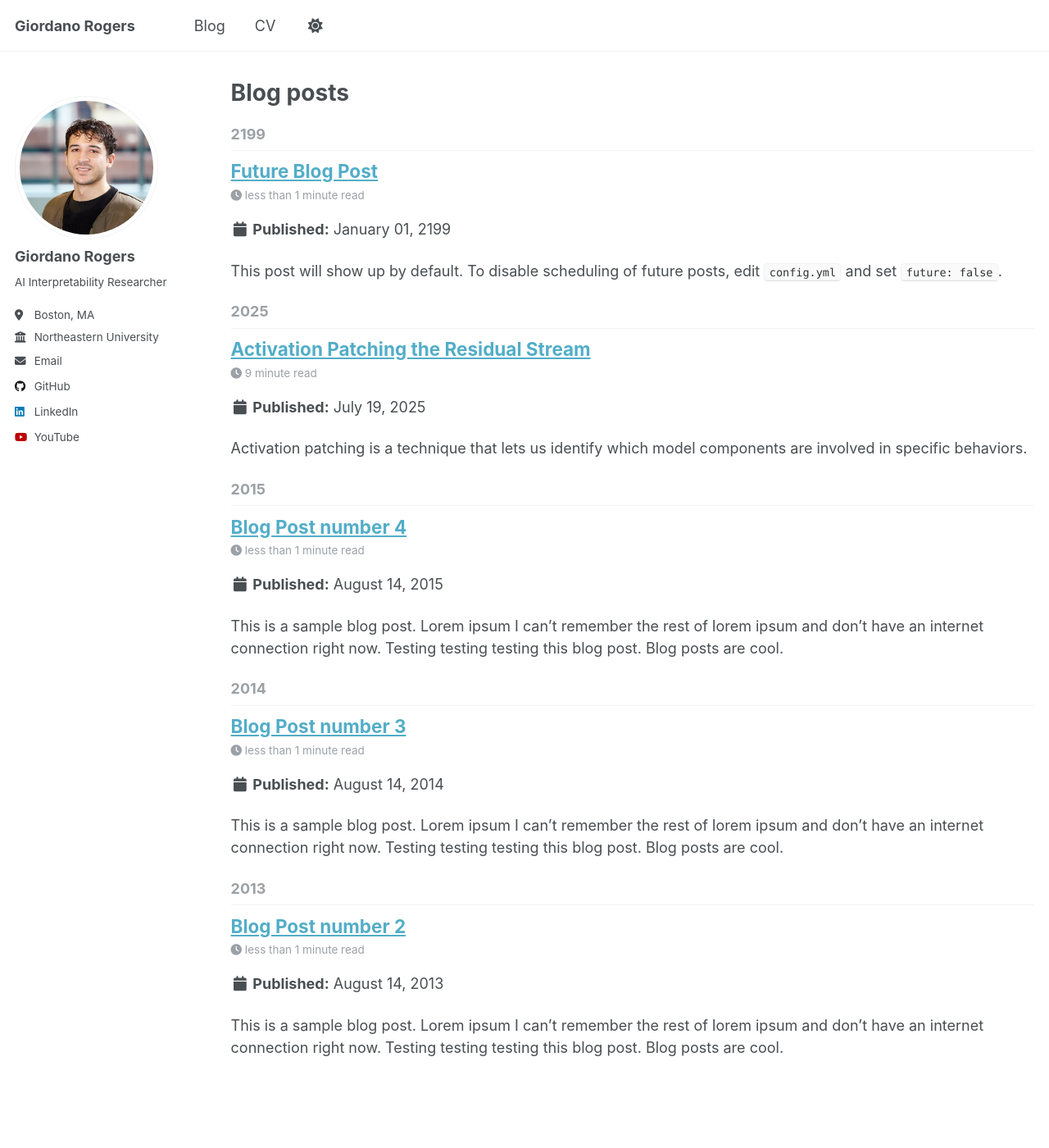
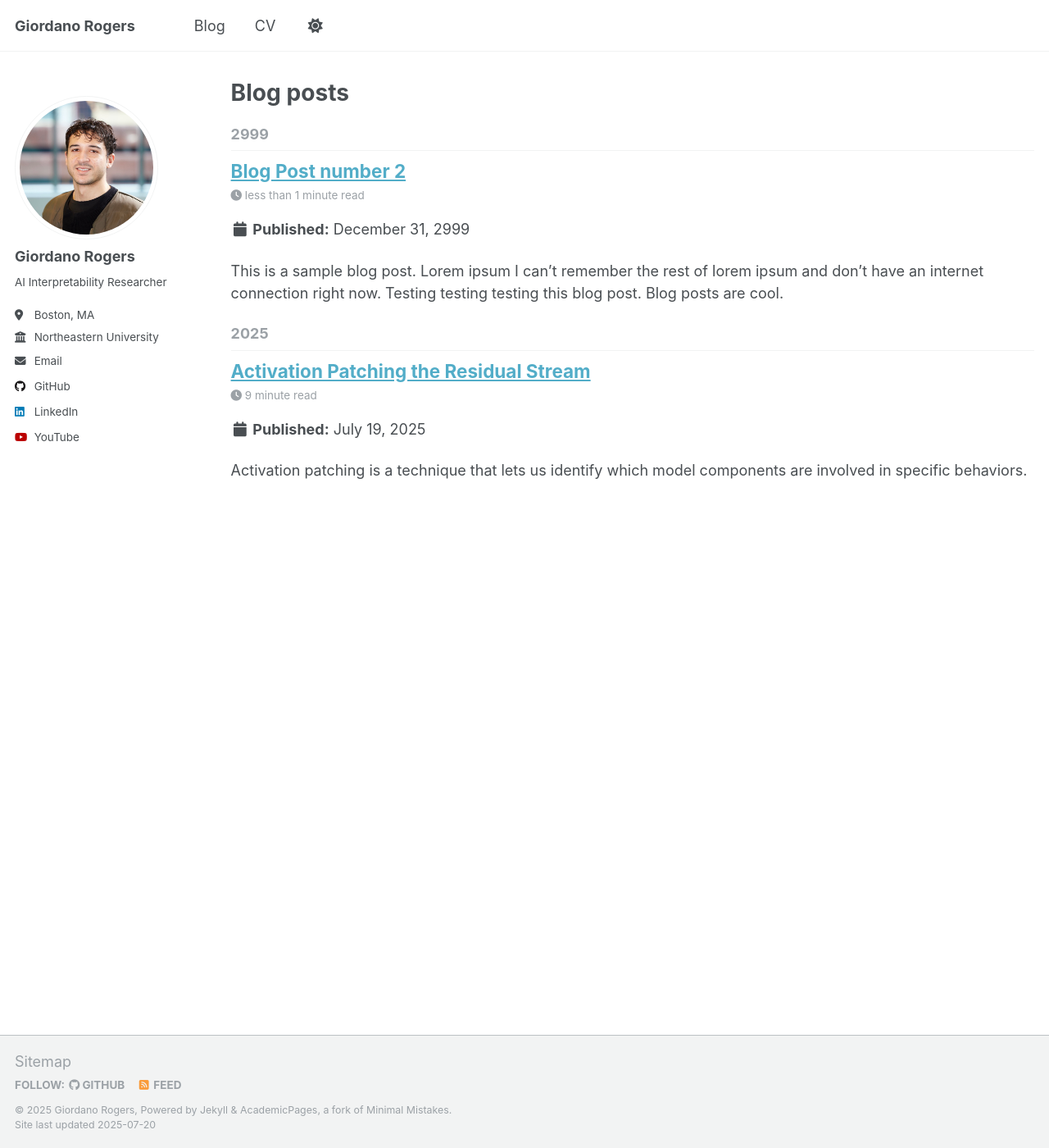
Before and after one commit to giordanorogers/giordanorogers.github.io, a Jekyll site: the page built from _pages/year-archive.html, in a window 1280 px wide and 1400 px high. Shown: the whole window at 82% size. Built offline with Jekyll 4.4.1, drawn with Linux system fonts in a browser that asks for light colours; a script that is not in the unit is left out.

Commit message:
edited default blog posts

```diff
--- a/_config.yml
+++ b/_config.yml
@@ -90,7 +90,7 @@ publication_category:
 teaser                   :  # filename of teaser fallback teaser image placed in /images/, .e.g. "500x300.png"
 breadcrumbs              : false # true, false (default)
 words_per_minute         : 160
-future                   : true
+future                   : false
 read_more                : "disabled" # if enabled, adds "Read more" links to excerpts
 talkmap_link             : false      #change to true to add link to talkmap on talks page
 comments:
--- a/_posts/2013-08-14-blog-post-2.md
+++ /dev/null
@@ -1,20 +0,0 @@
----
-title: 'Blog Post number 2'
-date: 2013-08-14
-permalink: /posts/2013/08/blog-post-2/
-tags:
-  - cool posts
-  - category1
-  - category2
----
-
-This is a sample blog post. Lorem ipsum I can't remember the rest of lorem ipsum and don't have an internet connection right now. Testing testing testing this blog post. Blog posts are cool.
-
-Headings are cool
-======
-
-You can have many headings
-======
-
-Aren't headings cool?
-------
--- a/_posts/2014-08-14-blog-post-3.md
+++ /dev/null
@@ -1,20 +0,0 @@
----
-title: 'Blog Post number 3'
-date: 2014-08-14
-permalink: /posts/2014/08/blog-post-3/
-tags:
-  - cool posts
-  - category1
-  - category2
----
-
-This is a sample blog post. Lorem ipsum I can't remember the rest of lorem ipsum and don't have an internet connection right now. Testing testing testing this blog post. Blog posts are cool.
-
-Headings are cool
-======
-
-You can have many headings
-======
-
-Aren't headings cool?
-------
--- a/_posts/2199-01-01-future-post.md
+++ /dev/null
@@ -1,11 +0,0 @@
----
-title: 'Future Blog Post'
-date: 2199-01-01
-permalink: /posts/2012/08/blog-post-4/
-tags:
-  - cool posts
-  - category1
-  - category2
----
-
-This post will show up by default. To disable scheduling of future posts, edit `config.yml` and set `future: false`.
--- a/_posts/2015-08-14-blog-post-4.md
+++ b/_posts/2999-12-31-blog-post-template.md
@@ -1,7 +1,7 @@
 ---
-title: 'Blog Post number 4'
-date: 2015-08-14
-permalink: /posts/2012/08/blog-post-4/
+title: 'Blog Post number 2'
+date: 2999-12-31
+permalink: /posts/2999/12/blog-post-template/
 tags:
   - cool posts
   - category1
```
